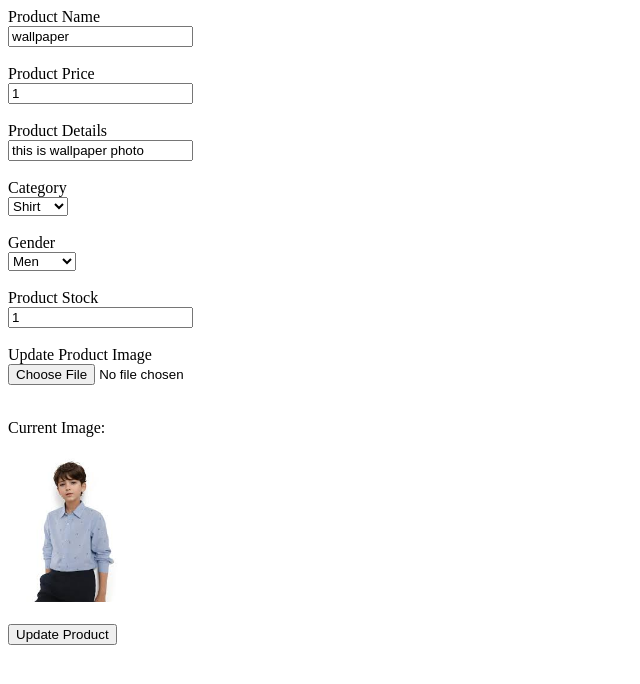
After one commit to mayank-tagline/e-commerce, a Flask app: page /update/1 in a window 1280 px wide. The commit adds this page. Shown: the top 684 px of the page, without its empty margins (0-640 px from the left). Run offline with Flask 3, Linux system fonts and the light colour scheme; some libraries are stand-ins or nearby versions.

Commit message:
add update and delete for seller

```diff
--- a/forms.py
+++ b/forms.py
@@ -46,3 +46,36 @@ class AddProduct(FlaskForm):
     product_stock = IntegerField("Product stock ", validators= [DataRequired(),NumberRange(min=1,message="minimum 1 product available in stock")])
     product_seller_id = IntegerField("Product seller id ", validators= [DataRequired()])
     submit = SubmitField("Add your Product")
+
+class UpdateProduct(FlaskForm):
+    product_name = StringField("Product Name", validators=[DataRequired()])
+    product_price = IntegerField(
+        "Product Price",
+        validators=[DataRequired(), NumberRange(min=1)]
+    )
+    product_details = StringField("Product Details", validators=[DataRequired()])
+
+    product_category = SelectField(
+        'Category',
+        choices=[('shirt', 'Shirt'), ('pant', 'Pant'), ('shoes', 'Shoes')],
+        validators=[InputRequired()]
+    )
+
+    product_gender = SelectField(
+        'Gender',
+        choices=[('men', 'Men'), ('women', 'Women'), ('kids', 'Kids')],
+        validators=[InputRequired()]
+    )
+
+    product_stock = IntegerField(
+        "Product Stock",
+        validators=[DataRequired(), NumberRange(min=1)]
+    )
+
+    product_image = FileField(
+        "Update Product Image",
+        validators=[FileAllowed(['jpg', 'jpeg', 'png'])]
+    )
+
+
+    submit = SubmitField("Update Product")
--- a/main.py
+++ b/main.py
@@ -1,7 +1,7 @@
 from flask import Flask, render_template, request, redirect, url_for, flash ,session
 from flask_sqlalchemy import SQLAlchemy
 from werkzeug.utils import secure_filename
-from forms import LoginForm ,RegisterForm ,AddProduct
+from forms import LoginForm ,RegisterForm ,AddProduct,UpdateProduct
 import os
 
 
@@ -11,6 +11,8 @@ app.secret_key = "tagline"
 
 UPLOAD_FOLDER = 'static/uploads'
 app.config['UPLOAD_FOLDER'] = UPLOAD_FOLDER
+
+app.config['SECRET_KEY'] = 'tagline'
 
 
 app.config["SQLALCHEMY_DATABASE_URI"] = "sqlite:///data.db"
@@ -175,6 +177,60 @@ def payment():
 def success():
     return render_template('success.html')
 
+
+
+@app.route('/update/<int:product_id>', methods=['GET', 'POST'])
+def update(product_id):
+    product = Product.query.get_or_404(product_id)
+    form = UpdateProduct()
+
+    if request.method == 'GET':
+        form.product_name.data = product.product_name
+        form.product_price.data = product.product_price
+        form.product_details.data = product.product_details
+        form.product_category.data = product.product_category
+        form.product_gender.data = product.product_gender
+        form.product_stock.data = product.product_stock
+
+    if form.validate_on_submit():
+        product.product_name = form.product_name.data
+        product.product_price = form.product_price.data
+        product.product_details = form.product_details.data
+        product.product_category = form.product_category.data
+        product.product_gender = form.product_gender.data
+        product.product_stock = form.product_stock.data
+
+
+        if form.product_image.data:
+            image = form.product_image.data
+            filename = secure_filename(image.filename)
+
+            image_path = os.path.join(
+                app.root_path, 'static/uploads', filename
+            )
+            image.save(image_path)
+
+            product.product_image = filename
+
+        db.session.commit()
+        return redirect(url_for('home'))
+
+    return render_template('update.html', form=form, product=product)
+
+
+@app.route('/delete/<int:product_id>')
+def delete(product_id):
+    product = Product.query.get_or_404(product_id)
+
+    if product :
+        db.session.delete(product)
+        db.session.commit()
+
+    return redirect(url_for('home'))
+
+
+
+
 if __name__ == "__main__":
     with app.app_context():
         db.create_all()
--- /dev/null
+++ b/templates/update.html
@@ -0,0 +1,48 @@
+<!DOCTYPE html>
+<html lang="en">
+
+<head>
+    <meta charset="UTF-8">
+    <meta name="viewport" content="width=device-width, initial-scale=1.0">
+    <title>Document</title>
+</head>
+
+<body>
+
+    <form method="POST" enctype="multipart/form-data">
+        {{ form.hidden_tag() }}
+
+        {{ form.product_name.label }}<br>
+        {{ form.product_name() }}<br><br>
+
+        {{ form.product_price.label }}<br>
+        {{ form.product_price() }}<br><br>
+
+        {{ form.product_details.label }}<br>
+        {{ form.product_details() }}<br><br>
+
+        {{ form.product_category.label }}<br>
+        {{ form.product_category() }}<br><br>
+
+        {{ form.product_gender.label }}<br>
+        {{ form.product_gender() }}<br><br>
+
+        {{ form.product_stock.label }}<br>
+        {{ form.product_stock() }}<br><br>
+
+
+        {{ form.product_image.label }}<br>
+        {{ form.product_image() }}<br><br>
+
+
+        <p>Current Image:</p>
+        <img src="{{ url_for('static', filename='uploads/' + product.product_image) }}" width="120">
+
+        <br><br>
+        {{ form.submit() }}
+    </form>
+
+
+</body>
+
+</html>
```
Also changed, not shown: templates/home.html (+44 -18 lines), instance/data.db, static/uploads/k_shirt1.jpeg (added).
